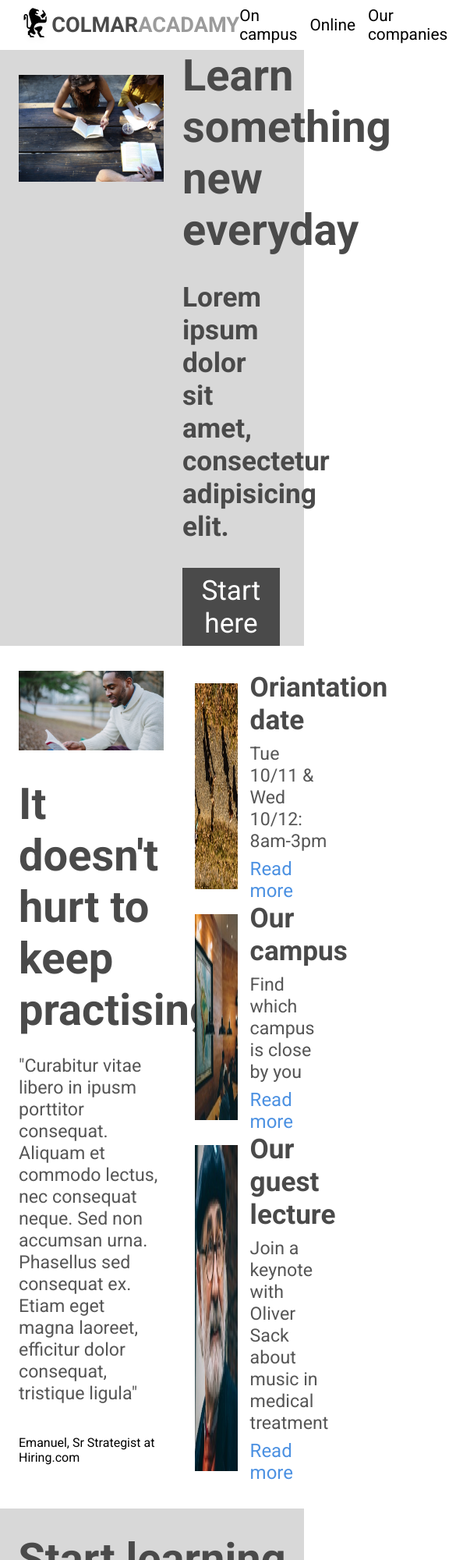
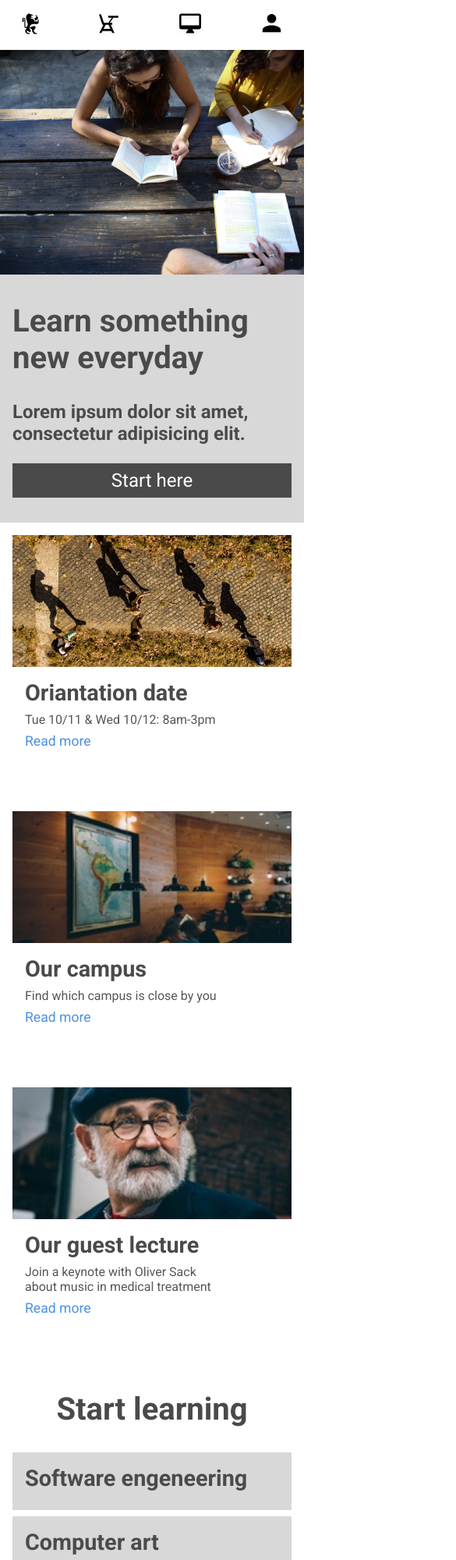
Before and after one commit to Raitis128/ColmarAcadamy, a plain HTML site: page index.html in a window 390 px wide. Shown: the top 2000 px of the page at 78% size, 585 px wide, since content can reach past the window. Drawn offline with Linux system fonts and the light colour scheme.

Commit message:
Add mobile version.

```diff
--- a/index.html
+++ b/index.html
@@ -17,12 +17,32 @@
         <a href="#"
           ><img
             src="resources/images/ic-logo.svg"
-            alt="The logo."
+            alt="School logo."
             class="logo"
-          /><span class="black">Colmar</span
-          ><span class="gray">Acadamy</span></a
+          /><span class="black pc">Colmar</span
+          ><span class="gray pc">Acadamy</span></a
         >
-        <ul class="navigation">
+        <a href="#campus-mobile" class="mobile"
+          ><img
+            src="resources/images/ic-on-campus.svg"
+            alt="On compus logo."
+            class="logo mobile"
+        /></a>
+        <a href="#online" class="mobile">
+          <img
+            src="resources/images/ic-online.svg"
+            alt="Online logo."
+            class="logo mobile"
+          />
+        </a>
+        <a href="#" class="mobile">
+          <img
+            src="resources/images/ic-login.svg"
+            alt="Login logo."
+            class="logo mobile"
+          />
+        </a>
+        <ul class="navigation pc">
           <li><a href="#campus">On campus</a></li>
           <li><a href="#online">Online</a></li>
           <li><a href="#companies">Our companies</a></li>
@@ -47,7 +67,7 @@
         </article>
       </header>
       <section class="info-section" id="campus">
-        <article class="main-article">
+        <article class="main-article pc">
           <img
             src="resources/images/information-main.jpg"
             alt="The student reads book."
@@ -61,11 +81,17 @@
           </p>
           <span>Emanuel, Sr Strategist at Hiring.com</span>
         </article>
-        <aside class="aside-info">
+        <aside class="aside-info" id="campus-mobile">
           <div class="container">
             <img
               src="resources/images/information-orientation.jpg"
               alt="Students walk in oriantation."
+              class="pc"
+            />
+            <img
+              src="resources/images/information-orientation-mobile.jpg"
+              alt="Students walk in oriantation."
+              class="mobile"
             />
             <div>
               <h3>Oriantation date</h3>
@@ -77,6 +103,12 @@
             <img
               src="resources/images/information-campus.jpg"
               alt="The campus with students."
+              class="pc"
+            />
+            <img
+              src="resources/images/information-campus-mobile.jpg"
+              alt="The campus with students."
+              class="mobile"
             />
             <div>
               <h3>Our campus</h3>
@@ -88,6 +120,12 @@
             <img
               src="resources/images/information-guest-lecture.jpg"
               alt="Our guest smiles."
+              class="pc"
+            />
+            <img
+              src="resources/images/information-guest-lecture-mobile.jpg"
+              alt="Our guest smiles."
+              class="mobile"
             />
             <div>
               <h3>Our guest lecture</h3>
@@ -101,7 +139,15 @@
       </section>
       <section class="cource" id="online">
         <h2>Start learning</h2>
-        <div class="cource-container">
+        <div class="cource-container-mobile mobile">
+          <p>Software engeneering</p>
+          <p>Computer art</p>
+          <p>Design</p>
+          <p>Data</p>
+          <p>Business</p>
+          <p>Marketing</p>
+        </div>
+        <div class="cource-container pc">
           <div>
             <img src="resources/images/course-software.jpg" alt="" />
             <h3>Software engeneering</h3>
@@ -151,15 +197,15 @@
               <source src="resources/videos/thesis.mp4" type="video/mp4" />
               Your browser does not support the video tag.
             </video>
-            <h3>Reimagine urban</h3>
-            <p>
+            <h3 class="pc">Reimagine urban</h3>
+            <p class="pc">
               "Curabitur vitae libero in ipusm porttitor consequat. Aliquam et
               commodo lectus, nec consequat neque. Sed non accumsan urna.
               Phasellus sed consequat ex. Etiam eget magna laoreet, efficitur
               dolor consequat, tristique ligula"
             </p>
           </section>
-          <aside class="aside-info">
+          <aside class="aside-info pc">
             <div class="container">
               <img
                 src="resources/images/thesis-fisma.jpg"
@@ -186,7 +232,7 @@
     </main>
     <footer>
       <span>© 2016 Colmar Acadamy. All rights reserved</span>
-      <ul>
+      <ul class="pc">
         <li><a href="">Terms</a></li>
         <li><a href="">Privacy</a></li>
       </ul>
--- a/resources/css/styles.css
+++ b/resources/css/styles.css
@@ -95,7 +95,7 @@ html {
 }
 
 .banner-info a:hover {
-  font-size: 2.3rem;
+  background-color: #9b9b9b;
 }
 
 h2 {
@@ -283,7 +283,6 @@ footer {
   padding-top: 16px;
   padding-left: 24px;
   padding-bottom: 40px;
-  background-color: #d8d8d8;
   display: flex;
   justify-content: space-between;
 }
@@ -309,3 +308,115 @@ footer span {
 footer a:hover {
   color: #000;
 }
+
+@media only screen and (max-width: 480px) {
+  .pc {
+    display: none;
+  }
+  nav {
+    justify-content: space-around;
+  }
+  .logo {
+    height: 35px;
+    margin-right: 24px;
+  }
+  .banner-info {
+    width: 100%;
+  }
+  .main-header {
+    flex-direction: column;
+  }
+  .banner-photo {
+    width: 100%;
+    padding: 0;
+  }
+  .banner-info h2 {
+    margin: 32px auto 32px 16px;
+    font-size: 2.5rem;
+  }
+  .banner-info h3 {
+    margin-left: 16px;
+    margin-bottom: 24px;
+    font-size: 1.5rem;
+  }
+  .banner-info div {
+    width: 100%;
+    overflow: hidden;
+  }
+  .banner-info a {
+    margin-left: 16px;
+    margin-right: 16px;
+    margin-bottom: 32px;
+    font-size: 1.5rem;
+  }
+  .aside-info {
+    width: 100%;
+    padding: 0;
+  }
+  .container {
+    flex-direction: column;
+  }
+  .aside-info img {
+    width: 100%;
+    margin: 0;
+    padding: 16px;
+  }
+  .container div {
+    margin-left: 32px;
+    margin-bottom: 64px;
+  }
+  .container h3 {
+    font-size: 1.8rem;
+  }
+  .container p {
+    font-size: 1rem;
+  }
+  .container a {
+    font-size: 1.1rem;
+  }
+  .cource h2 {
+    padding-bottom: 16px;
+    background-color: #fff;
+    font-size: 2.5rem;
+  }
+  .cource {
+    background-color: #fff;
+  }
+  .cource-container-mobile {
+    background-color: #fff;
+    margin: 16px 16px 8px 16px;
+  }
+  .cource-container-mobile p {
+    padding-top: 16px;
+    padding-left: 16px;
+    padding-bottom: 24px;
+    margin-top: 0;
+    margin-bottom: 8px;
+    background-color: #d8d8d8;
+    color: #4b4b4b;
+    font-weight: bold;
+    font-size: 1.8rem;
+  }
+  .companies h2 {
+    font-size: 2.5rem;
+    padding-top: 56px;
+    padding-bottom: 16px;
+  }
+  video {
+    margin: 0;
+  }
+  .video {
+    margin: 0;
+    width: 100%;
+    margin-bottom: 24px;
+  }
+  footer span {
+    margin-top: 16px;
+    margin-bottom: 16px;
+  }
+}
+@media only screen and (min-width: 480px) {
+  .mobile {
+    display: none;
+  }
+} ;
```
